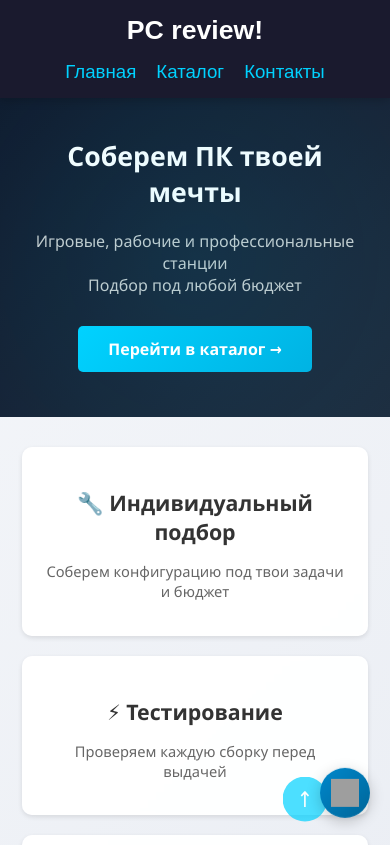
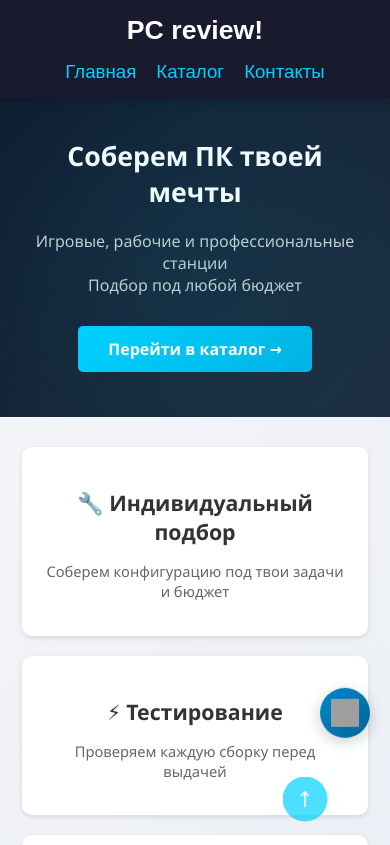
Before and after one commit to dantakivanovic-cmyk/pc-review-site, a website: page index.html in a window 390 px wide. Shown: the top 845 px of the page. Drawn offline with Linux system fonts and the light colour scheme; grey boxes are pictures that could not be loaded.

Commit message:
Update style.css

```diff
--- a/style.css
+++ b/style.css
@@ -708,8 +708,8 @@ html {
 
 @media (max-width: 480px) {
     .telegram-widget {
-        bottom: 100px;
-        right: 20px;
+        bottom: 20px;
+        right: 10px;
         padding: 8px;
     }
 
@@ -928,7 +928,7 @@ body {
     }
 
     .telegram-widget {
-        bottom: 20px;
+        bottom: 100px;
         right: 20px;
         padding: 10px;
     }
```
